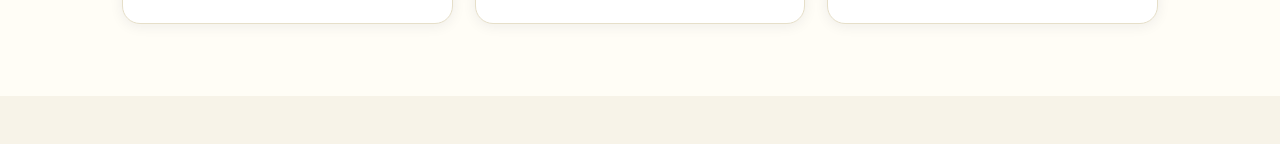
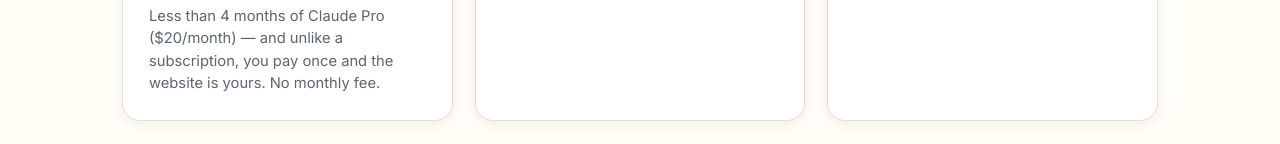
Before and after one commit to ViraBuilds/vira-portfolio, a plain HTML site: page index.html in a window 1280 px wide. Shown: the part 1696-1840 px from the top of the page. Drawn offline with Linux system fonts and the light colour scheme.

Commit message:
Add files via upload

```diff
--- a/index.html
+++ b/index.html
@@ -111,6 +111,7 @@
               <li><svg width="16" height="16" viewBox="0 0 24 24" fill="none" stroke="currentColor" stroke-width="3" stroke-linecap="round" stroke-linejoin="round" aria-hidden="true"><path d="M20 6L9 17l-5-5"/></svg>Works on phones — where your customers are</li>
             </ul>
             <p class="price"><strong>$75</strong> one-time to go live</p>
+            <p class="price-note">Less than 4 months of Claude Pro ($20/month) — and unlike a subscription, you pay once and the website is yours. No monthly fee.</p>
           </article>
           <article class="card service-card reveal">
             <div class="service-icon" aria-hidden="true">
--- a/styles.css
+++ b/styles.css
@@ -224,6 +224,7 @@ h3 { font-size: 1.15rem; font-weight: 700; }
 .check-list svg { color: #22a06b; flex-shrink: 0; margin-top: 4px; }
 .price { margin: 18px 0 0; padding-top: 14px; border-top: 1px dashed var(--border); color: var(--text); }
 .price strong { font-size: 1.15rem; color: var(--blue); }
+.price-note { margin: 8px 0 0; font-size: .92rem; line-height: 1.5; color: var(--muted); }
 
 /* ---------- Work grid ---------- */
 .work-grid { display: grid; grid-template-columns: repeat(auto-fit, minmax(min(300px, 100%), 1fr)); gap: 22px; margin-top: 32px; }
```
